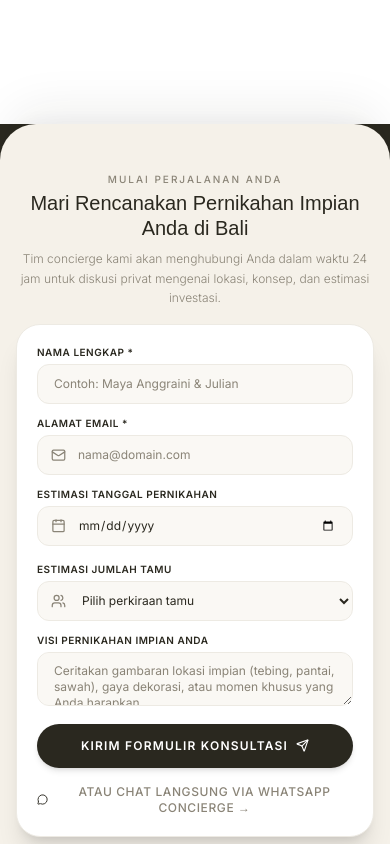
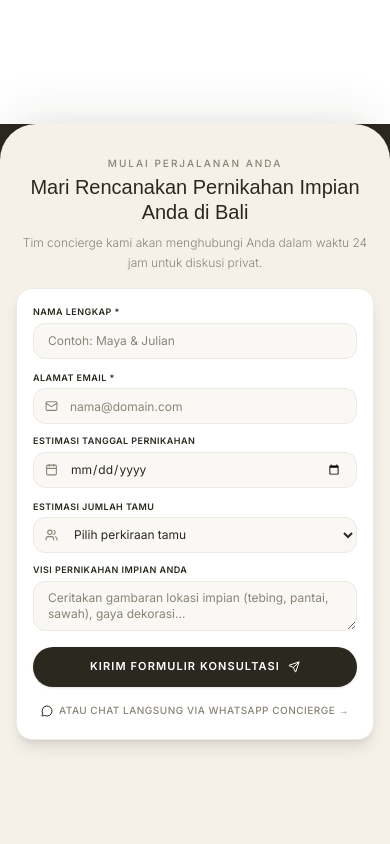
Before and after one commit to ranggalabs/WeddingPlanner, a Next.js app: page / in a window 390 px wide. Shown: the part 6980-7824 px from the top of the page. Built offline with nearby package versions, Linux system fonts and the light colour scheme; a web font is replaced by a local one.

Commit message:
fix: compact ContactFormSection into 2-column grid to fit 100% full on 1080p viewport with generous bottom clearance

```diff
--- a/src/components/ContactFormSection.tsx
+++ b/src/components/ContactFormSection.tsx
@@ -22,59 +22,61 @@ export default function ContactFormSection() {
   return (
     <section
       id="kontak-section"
-      className="sticky top-0 z-[70] w-full min-h-screen bg-[#F5F1E9] curtain-shadow-top shadow-[0_-30px_60px_rgba(0,0,0,0.22)] rounded-t-[36px] sm:rounded-t-[48px] pt-12 sm:pt-16 md:pt-20 pb-16 sm:pb-20 md:pb-24 px-4 sm:px-6 md:px-8 flex flex-col justify-start sm:justify-center"
+      className="sticky top-0 z-[70] w-full min-h-screen bg-[#F5F1E9] curtain-shadow-top shadow-[0_-30px_60px_rgba(0,0,0,0.22)] rounded-t-[36px] sm:rounded-t-[48px] pt-8 sm:pt-10 md:pt-12 pb-14 sm:pb-16 md:pb-20 px-4 sm:px-6 md:px-8 flex flex-col justify-start sm:justify-center overflow-hidden"
     >
-      <div className="max-w-4xl mx-auto w-full">
+      <div className="max-w-3xl mx-auto w-full">
+        <div className="mb-2 sm:mb-3">
           <SectionHeading
             subtitle="MULAI PERJALANAN ANDA"
             title="Mari Rencanakan Pernikahan Impian Anda di Bali"
-          description="Tim concierge kami akan menghubungi Anda dalam waktu 24 jam untuk diskusi privat mengenai lokasi, konsep, dan estimasi investasi."
+            description="Tim concierge kami akan menghubungi Anda dalam waktu 24 jam untuk diskusi privat."
           />
+        </div>
 
-        <div className="bg-white rounded-3xl p-5 sm:p-6 md:p-7 border border-[#EDEAE3] shadow-xl">
+        <div className="bg-white rounded-2xl sm:rounded-3xl p-4 sm:p-5 md:p-6 border border-[#EDEAE3] shadow-lg">
           {submitted ? (
-            <div className="text-center py-6 sm:py-8 space-y-3">
-              <CheckCircle2 size={36} className="mx-auto text-[#2A281F]" />
-              <h3 className="font-libre-caslon text-lg sm:text-xl md:text-2xl text-[#2A281F]">
+            <div className="text-center py-5 sm:py-6 space-y-2.5">
+              <CheckCircle2 size={32} className="mx-auto text-[#2A281F]" />
+              <h3 className="font-libre-caslon text-base sm:text-lg md:text-xl text-[#2A281F]">
                 Terima Kasih, Pesan Anda Telah Terkirim.
               </h3>
-              <p className="text-xs sm:text-sm text-[#8A8477] max-w-md mx-auto font-light">
+              <p className="text-xs text-[#8A8477] max-w-md mx-auto font-light leading-relaxed">
                 Wedding Consultant Bali Wed akan segera menghubungi email{" "}
                 <span className="font-semibold text-[#2A281F]">{formData.email}</span> untuk jadwal konsultasi perdana.
               </p>
               <button
                 onClick={() => setSubmitted(false)}
-                className="mt-3 text-xs uppercase tracking-wider font-semibold text-[#2A281F] underline cursor-pointer"
+                className="mt-2 text-xs uppercase tracking-wider font-semibold text-[#2A281F] underline cursor-pointer"
               >
                 Kirim Pesan Lain
               </button>
             </div>
           ) : (
-            <form onSubmit={handleSubmit} className="space-y-3 sm:space-y-3.5">
-              {/* Full Name */}
+            <form onSubmit={handleSubmit} className="space-y-2.5 sm:space-y-3">
+              {/* Row 1: 2-Column (Name + Email) */}
+              <div className="grid grid-cols-1 sm:grid-cols-2 gap-3 sm:gap-4">
                 <div>
-                <label className="block text-[10px] sm:text-[11px] uppercase tracking-wider text-[#2A281F] font-semibold mb-1">
+                  <label className="block text-[9px] sm:text-[10px] uppercase tracking-wider text-[#2A281F] font-semibold mb-1">
                     Nama Lengkap *
                   </label>
                   <input
                     type="text"
                     required
-                  placeholder="Contoh: Maya Anggraini & Julian"
+                    placeholder="Contoh: Maya & Julian"
                     value={formData.fullName}
                     onChange={(e) => setFormData({ ...formData, fullName: e.target.value })}
-                  className="w-full px-4 h-10 bg-[#F5F1E9]/50 border border-[#EDEAE3] rounded-xl text-xs sm:text-sm text-[#2A281F] placeholder-[#8A8477] focus:outline-none focus:border-[#2A281F] transition-colors"
+                    className="w-full px-3.5 h-9 bg-[#F5F1E9]/50 border border-[#EDEAE3] rounded-xl text-xs text-[#2A281F] placeholder-[#8A8477] focus:outline-none focus:border-[#2A281F] transition-colors"
                   />
                 </div>
 
-              {/* Email with Icon */}
                 <div>
-                <label className="block text-[10px] sm:text-[11px] uppercase tracking-wider text-[#2A281F] font-semibold mb-1">
+                  <label className="block text-[9px] sm:text-[10px] uppercase tracking-wider text-[#2A281F] font-semibold mb-1">
                     Alamat Email *
                   </label>
                   <div className="relative">
                     <Mail
-                    size={15}
-                    className="absolute left-3.5 top-1/2 -translate-y-1/2 text-[#8A8477]"
+                      size={13}
+                      className="absolute left-3 top-1/2 -translate-y-1/2 text-[#8A8477]"
                     />
                     <input
                       type="email"
@@ -82,21 +84,22 @@ export default function ContactFormSection() {
                       placeholder="nama@domain.com"
                       value={formData.email}
                       onChange={(e) => setFormData({ ...formData, email: e.target.value })}
-                    className="w-full pl-10 pr-4 h-10 bg-[#F5F1E9]/50 border border-[#EDEAE3] rounded-xl text-xs sm:text-sm text-[#2A281F] placeholder-[#8A8477] focus:outline-none focus:border-[#2A281F] transition-colors"
+                      className="w-full pl-9 pr-3.5 h-9 bg-[#F5F1E9]/50 border border-[#EDEAE3] rounded-xl text-xs text-[#2A281F] placeholder-[#8A8477] focus:outline-none focus:border-[#2A281F] transition-colors"
                     />
                   </div>
                 </div>
+              </div>
 
-              {/* 2-Column: Wedding Date + Guest Count */}
-              <div className="grid grid-cols-1 sm:grid-cols-2 gap-4">
+              {/* Row 2: 2-Column (Wedding Date + Guest Count) */}
+              <div className="grid grid-cols-1 sm:grid-cols-2 gap-3 sm:gap-4">
                 <div>
-                  <label className="block text-[10px] sm:text-[11px] uppercase tracking-wider text-[#2A281F] font-semibold mb-1">
+                  <label className="block text-[9px] sm:text-[10px] uppercase tracking-wider text-[#2A281F] font-semibold mb-1">
                     Estimasi Tanggal Pernikahan
                   </label>
                   <div className="relative">
                     <Calendar
-                      size={15}
-                      className="absolute left-3.5 top-1/2 -translate-y-1/2 text-[#8A8477]"
+                      size={13}
+                      className="absolute left-3 top-1/2 -translate-y-1/2 text-[#8A8477]"
                     />
                     <input
                       type="date"
@@ -104,26 +107,26 @@ export default function ContactFormSection() {
                       onChange={(e) =>
                         setFormData({ ...formData, weddingDate: e.target.value })
                       }
-                      className="w-full pl-10 pr-4 h-10 bg-[#F5F1E9]/50 border border-[#EDEAE3] rounded-xl text-xs sm:text-sm text-[#2A281F] focus:outline-none focus:border-[#2A281F] transition-colors"
+                      className="w-full pl-9 pr-3.5 h-9 bg-[#F5F1E9]/50 border border-[#EDEAE3] rounded-xl text-xs text-[#2A281F] focus:outline-none focus:border-[#2A281F] transition-colors"
                     />
                   </div>
                 </div>
 
                 <div>
-                  <label className="block text-[10px] sm:text-[11px] uppercase tracking-wider text-[#2A281F] font-semibold mb-1">
+                  <label className="block text-[9px] sm:text-[10px] uppercase tracking-wider text-[#2A281F] font-semibold mb-1">
                     Estimasi Jumlah Tamu
                   </label>
                   <div className="relative">
                     <Users
-                      size={15}
-                      className="absolute left-3.5 top-1/2 -translate-y-1/2 text-[#8A8477]"
+                      size={13}
+                      className="absolute left-3 top-1/2 -translate-y-1/2 text-[#8A8477]"
                     />
                     <select
                       value={formData.guestCount}
                       onChange={(e) =>
                         setFormData({ ...formData, guestCount: e.target.value })
                       }
-                      className="w-full pl-10 pr-4 h-10 bg-[#F5F1E9]/50 border border-[#EDEAE3] rounded-xl text-xs sm:text-sm text-[#2A281F] focus:outline-none focus:border-[#2A281F] transition-colors"
+                      className="w-full pl-9 pr-3.5 h-9 bg-[#F5F1E9]/50 border border-[#EDEAE3] rounded-xl text-xs text-[#2A281F] focus:outline-none focus:border-[#2A281F] transition-colors"
                     >
                       <option value="">Pilih perkiraan tamu</option>
                       <option value="1-50">Intimate (1 – 50 Tamu)</option>
@@ -135,38 +138,38 @@ export default function ContactFormSection() {
                 </div>
               </div>
 
-              {/* Textarea Vision */}
+              {/* Row 3: Textarea Vision */}
               <div>
-                <label className="block text-[10px] sm:text-[11px] uppercase tracking-wider text-[#2A281F] font-semibold mb-1">
+                <label className="block text-[9px] sm:text-[10px] uppercase tracking-wider text-[#2A281F] font-semibold mb-1">
                   Visi Pernikahan Impian Anda
                 </label>
                 <textarea
                   rows={2}
-                  placeholder="Ceritakan gambaran lokasi impian (tebing, pantai, sawah), gaya dekorasi, atau momen khusus yang Anda harapkan..."
+                  placeholder="Ceritakan gambaran lokasi impian (tebing, pantai, sawah), gaya dekorasi..."
                   value={formData.vision}
                   onChange={(e) => setFormData({ ...formData, vision: e.target.value })}
-                  className="w-full px-4 py-2.5 bg-[#F5F1E9]/50 border border-[#EDEAE3] rounded-xl text-xs sm:text-sm text-[#2A281F] placeholder-[#8A8477] focus:outline-none focus:border-[#2A281F] transition-colors"
+                  className="w-full px-3.5 py-2 bg-[#F5F1E9]/50 border border-[#EDEAE3] rounded-xl text-xs text-[#2A281F] placeholder-[#8A8477] focus:outline-none focus:border-[#2A281F] transition-colors"
                 />
               </div>
 
               {/* Submit Button (Solid Charcoal) */}
               <button
                 type="submit"
-                className="w-full bg-[#2A281F] text-white text-xs uppercase tracking-widest font-semibold h-11 rounded-full hover:bg-[#1e1c15] transition-colors flex items-center justify-center space-x-2 cursor-pointer shadow-md"
+                className="w-full bg-[#2A281F] text-white text-[11px] sm:text-xs uppercase tracking-widest font-semibold h-10 rounded-full hover:bg-[#1e1c15] transition-colors flex items-center justify-center space-x-2 cursor-pointer shadow-sm mt-1"
               >
                 <span>Kirim Formulir Konsultasi</span>
-                <Send size={13} />
+                <Send size={12} />
               </button>
 
               {/* WhatsApp Alternative Link */}
-              <div className="text-center pt-1">
+              <div className="text-center pt-0.5">
                 <a
                   href="https://wa.me/6281234567890?text=Halo%20Bali%20Wed,%20saya%20ingin%20konsultasi%20pernikahan%20di%20Bali"
                   target="_blank"
                   rel="noopener noreferrer"
-                  className="inline-flex items-center space-x-2 text-xs uppercase tracking-wider text-[#8A8477] hover:text-[#2A281F] transition-colors link-underline font-medium"
+                  className="inline-flex items-center space-x-1.5 text-[10px] sm:text-[11px] uppercase tracking-wider text-[#8A8477] hover:text-[#2A281F] transition-colors link-underline font-medium"
                 >
-                  <MessageCircle size={13} className="text-[#2A281F]" />
+                  <MessageCircle size={12} className="text-[#2A281F]" />
                   <span>Atau Chat Langsung via WhatsApp Concierge →</span>
                 </a>
               </div>
```
Lines whose indentation alone changed are shown as unchanged.
